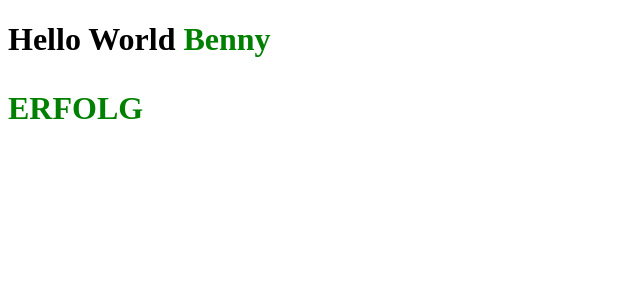
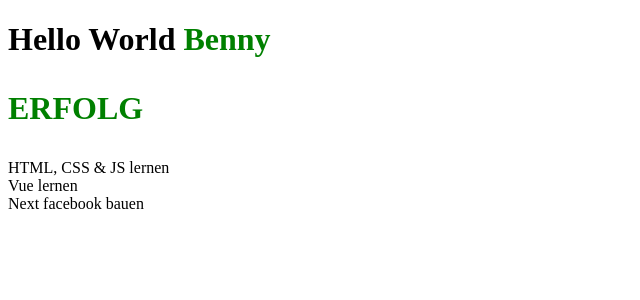
Before and after one commit to Relentl3zz/Der-umfangreiche-Einstieg-in-Vue.js, a Vue app: page / in a window 1280 px wide. Shown: the top 300 px of the page, without its empty margins (0-640 px from the left). Built offline with nearby package versions, Linux system fonts and the light colour scheme.

Commit message:
Lektion 11: Mehrere ToDos mit v-for rendern

```diff
--- a/src/App.vue
+++ b/src/App.vue
@@ -1,4 +1,5 @@
 <template>
+  <div>
     <h1>
       Hello World
       <span v-bind:style="{ color: favoriteColor }"> {{ message }} </span>
@@ -7,8 +8,10 @@
       </p>
       <p v-else v-bind:style="{ color: errorColor }">ERFOLG</p>
     </h1>
+
+    <div v-for="(todo, index) in todos" :key="index">{{ todo.title }}</div>
+  </div>
 </template>
-
 <script>
 export default {
   data() {
@@ -16,6 +19,11 @@ export default {
       message: "Benny",
       favoriteColor: "green",
       errorColor: "green",
+      todos: [
+        { title: "HTML, CSS & JS lernen" },
+        { title: "Vue lernen" },
+        { title: "Next facebook bauen" },
+      ],
     };
   },
 };
```
Lines whose indentation alone changed are shown as unchanged.
